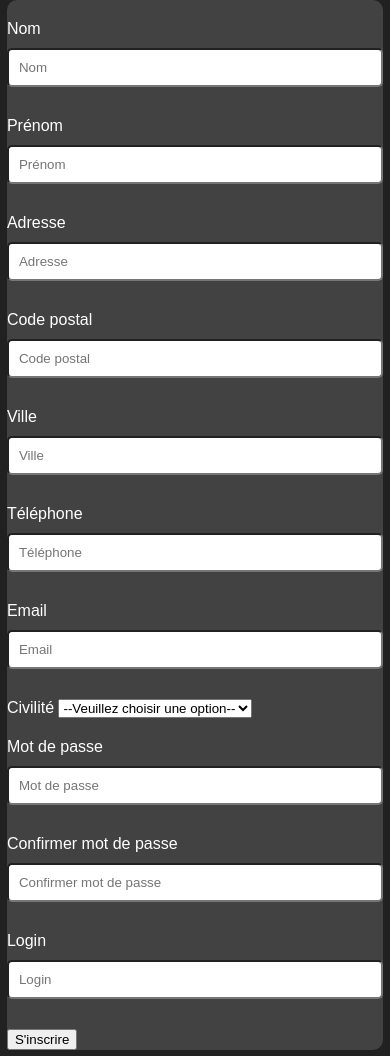
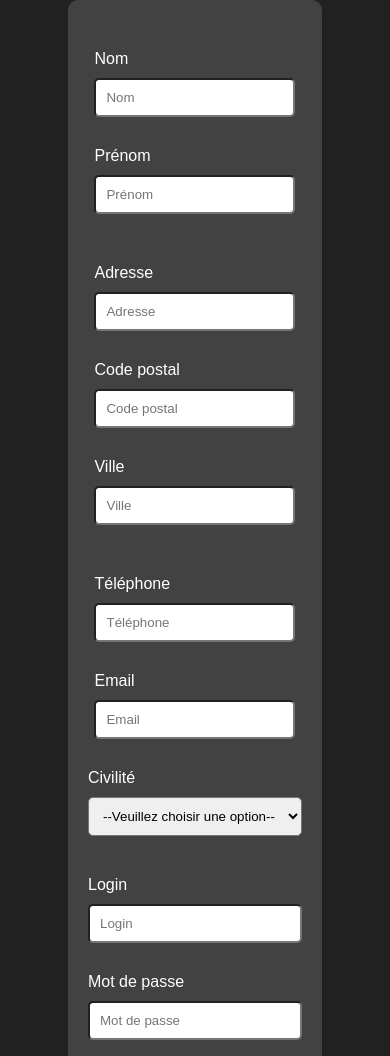
Before and after one commit to cnamweb/tp01_flu_charly, a plain HTML site: page app/index.html in a window 390 px wide. Shown: the part 148-1204 px from the top of the page. Drawn offline with Linux system fonts and the light colour scheme.

Commit message:
Added funny stuff

```diff
--- a/app/index.html
+++ b/app/index.html
@@ -8,6 +8,7 @@
 </head>
 
 <body>
+    <img src="antoine.jpg" alt="logo" class="antoine">
     <header>
         <h1>TP01 - Flu Charly</h1>
     </header>
@@ -15,6 +16,7 @@
         <div class="form_container">
             <h2>Inscription compte client</h2>
             <form>
+                <div class="form_group">
                     <div class="form_wrapper">
                         <label for="nom">Nom</label>
                         <input type="text" id="nom" name="nom" required placeholder="Nom">
@@ -23,18 +25,23 @@
                         <label for="prenom">Prénom</label>
                         <input type="text" id="prenom" name="prenom" required placeholder="Prénom">
                     </div>
+                </div>
+
+                <div class="form_group">
                     <div class="form_wrapper">
                         <label for="adresse">Adresse</label>
                         <input type="text" id="adresse" name="adresse" required placeholder="Adresse">
                     </div>
                     <div class="form_wrapper">
                         <label for="cp">Code postal</label>
-                    <input type="text" id="cp" name="cp" required placeholder="Code postal">
+                        <input type="number" id="cp" name="cp" required placeholder="Code postal">
                     </div>
                     <div class="form_wrapper">
                         <label for="ville">Ville</label>
                         <input type="text" id="ville" name="ville" required placeholder="Ville">
                     </div>
+                </div>
+                <div class="form_group">
                     <div class="form_wrapper">
                         <label for="phone">Téléphone</label>
                         <input type="tel" id="phone" name="phone" required placeholder="Téléphone">
@@ -52,6 +59,11 @@
                             <option value="other">Autre</option>
                         </select>
                     </div>
+                </div>
+                <div class="form_wrapper">
+                    <label for="login">Login</label>
+                    <input type="text" id="login" name="login" required placeholder="Login">
+                </div>
                 <div class="form_wrapper">
                     <label for="password">Mot de passe</label>
                     <input type="password" id="password" name="password" required placeholder="Mot de passe">
@@ -61,11 +73,7 @@
                     <input type="password" id="password-confirm" name="password-confirm" required
                         placeholder="Confirmer mot de passe">
                 </div>
-                <div class="form_wrapper">
-                    <label for="login">Login</label>
-                    <input type="text" id="login" name="login" required placeholder="Login">
-                </div>
-                <div class="form_wrapper">
+                <div class="form_wrapper end">
                     <button type="submit">S'inscrire</button>
                 </div>
             </form>
--- a/app/script.js
+++ b/app/script.js
@@ -6,6 +6,7 @@ $(document).ready(function() {
         if (password !== confirmPassword) {
             event.preventDefault();  // Prevent form submission
             alert("Les mots de passe ne correspondent pas.");
+            return;
         }
 
         alert("Formulaire envoyé !");
--- a/app/style.css
+++ b/app/style.css
@@ -1,3 +1,56 @@
+.antoine{
+    position: absolute;
+    top: 20rem;
+    width: 15rem;
+    height: 20rem;
+    left: -25rem;
+    padding-right: 10rem;
+    padding-left: 10rem;
+    transition: all 1s;
+    border-radius: 50%;
+}
+
+@keyframes moove_around_page{
+    0%{
+        left: -25rem;
+        top: 20rem;
+        rotate: 10deg;
+    }
+    25%{
+        left: 0;
+        top: 20rem;
+        rotate: -10deg;
+    }
+    50%{
+        left: 0;
+        top: 0;
+        rotate: 10deg;
+    }
+    75%{
+        left: -25rem;
+        top: 0;
+        rotate: -10deg;
+    }
+    100%{
+        left: -25rem;
+        top: 20rem;
+        rotate: 10deg;
+    }
+}
+
+.antoine:hover{
+    border-radius: 0%;
+    transform: rotate(3600deg) perspective(10000px);
+    z-index: 10;
+    height: 60em;
+    width: 90rem;
+    left: -10rem;
+    top: 0;
+    transition: all 1s;
+    animation: moove_around_page 5s infinite;
+}
+
+
 body{
     background-color: #212121;
     font-family: Arial, sans-serif;
@@ -21,6 +74,15 @@ form{
 
 .form_wrapper{
     margin-top: 20px;
+    display: flex;
+    flex-direction: column;
+    align-items: left;
+}
+
+.form_container{
+    display: flex;
+    flex-direction: column;
+    align-items: center;
 }
 
 input{
@@ -31,8 +93,36 @@ input{
 }
 
 
+button{
+    padding: 10px;
+    border-radius: 5px;
+    border: none;
+    cursor: pointer;
+}
+
+.form_wrapper.end{
+    width: 100%;
+    display: flex;
+    justify-content: right;
+}
+
+.form_group{
+    display: flex;
+    flex-direction: row;
+    align-items: center;
+    margin: 10px 0;
+}
+
+select{
+    padding: 10px;
+    margin: 10px 0;
+    border-radius: 5px;
+}
+
+
+
 @media all and (max-width: 900px) {
-    form{
-        padding: 0;
+    .form_group{
+        flex-direction: column;
     }
 }
```
Also changed, not shown: app/antoine.jpg (added). Lines whose indentation alone changed are shown as unchanged.
